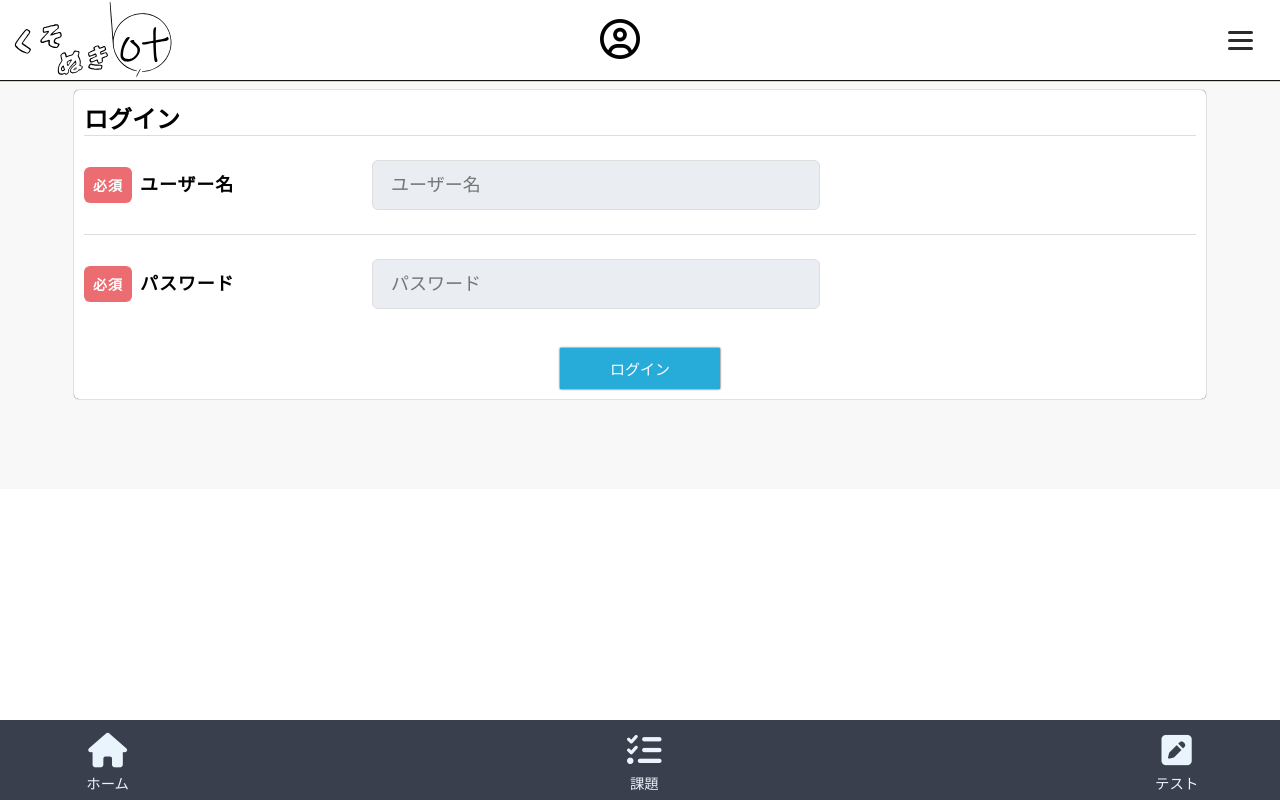
After one commit to yuuexa/KusonukiBOT, a Flask app: page /login in a window 1280 px wide. The commit adds this page. Run offline with Flask 3, Linux system fonts and the light colour scheme; some libraries are stand-ins or nearby versions.

Commit message:
[EDIT] [ADD]

```diff
--- a/KusonukiBOT/__init__.py
+++ b/KusonukiBOT/__init__.py
@@ -1,10 +1,15 @@
 from flask import Flask
+import os
+from flask_login import LoginManager
 from flask_sqlalchemy import SQLAlchemy
 
 app = Flask(__name__)
 app.config.from_object('config')
+app.config['SECRET_KEY'] = os.urandom(24)
 
 db = SQLAlchemy(app)
+login = LoginManager(app)
+login.login_view = 'login'
 from .models import user
 
 import KusonukiBOT.views
--- a/KusonukiBOT/message.py
+++ b/KusonukiBOT/message.py
@@ -60,9 +60,9 @@ def handle_message(event):
     else:
         user = User.query.get(event.source.user_id)
         if message == 'サイト':
-            reply_message = web_button('下記をクリックしてサイトを開きます', '', '')
+            reply_message = web_button(f'下記をクリックしてサイトを開きます\n〚ユーザー名〛{profile.display_name}\n〚パスワード〛{event.source.user_id[0:4]}', '', '')
         elif message == '設定':
-            reply_message = web_button('下記をクリックして設定を行います', 'setting', event.source.user_id)
+            reply_message = web_button(f'下記をクリックして設定を行います', 'setting', event.source.user_id)
         elif message == '課題':
             if len(args) == 1:
                 assignments = Assignment.query.filter(or_(Assignment.group == user.group, Assignment.group == 'ALL'), Assignment.deadline >= datetime.datetime.today()).order_by(desc(Assignment.deadline)).all()
--- a/KusonukiBOT/models/user.py
+++ b/KusonukiBOT/models/user.py
@@ -1,7 +1,8 @@
 from KusonukiBOT import db
 from datetime import datetime
+from flask_login import UserMixin
 
-class User(db.Model):
+class User(UserMixin, db.Model):
     __tablename__ = 'user'
     id = db.Column(db.String, primary_key = True)  # ユーザーID
     name = db.Column(db.String(255))  # 名前
--- a/KusonukiBOT/static/css/layout.css
+++ b/KusonukiBOT/static/css/layout.css
@@ -28,6 +28,55 @@ header {
 }
 header img{
     height: 90px;
+}
+.dropdown {
+    position: absolute;
+    display: inline-block;
+    top: 0;
+    right: 50%;
+}
+.dropbtn {
+    height: 80px;
+    font-size: 40px;
+    background-color: #ffffff;
+    border: none;
+    cursor: pointer;
+}
+.dropbtn img {
+    height: 80%;
+    border-radius: 50%;
+}
+.dropbtn img:hover {
+    transition: all 0.4s;
+    box-shadow: 3px 3px 0 #2b2b2b;
+}
+.dropbtn:hover {
+    transition: all 0.4s;
+    color: #5b7e91;
+    opacity: 0.8;
+}
+.dropdown-content {
+    display: none;
+    position: absolute;
+    background-color: #f9f9f9;
+    min-width: 160px;
+    box-shadow: 0px 8px 16px 0px rgba(0,0,0,0.2);
+    z-index: 1;
+}
+.dropdown-content a {
+    color: #000b00;
+    padding: 12px 15px;
+    text-decoration: none;
+    display: block;
+}
+.dropdown-content i {
+    padding: 5px;
+}
+.dropdown-content a:hover {
+    background-color: #e5e4e6;
+}
+.dropdown:hover .dropdown-content {
+    display: block;
 }
 .menu-btn {
     position: fixed;
@@ -248,6 +297,7 @@ h1 {
     opacity: 0.8;
 }
 .search_box {
+    z-index: 99;
     padding: 10px;
 }
 .search_box i {
--- a/KusonukiBOT/templates/common/layout.html
+++ b/KusonukiBOT/templates/common/layout.html
@@ -13,6 +13,22 @@
       <body>
         <header>
             <img src="../../static/images/くそぬきbot.svg">
+            <div class="dropdown">
+                {% if current_user.is_anonymous %}
+                <button class="dropbtn"><i class="fa-regular fa-circle-user fa-shake"></i></button>
+                {% else %}
+                <button class="dropbtn"><img src="{{ current_user.avatar }}" alt="{{ current_user.name }}"></button>
+                {% endif %}
+                <div class="dropdown-content">
+                    {% if current_user.is_anonymous %}
+                    <a href="/login"><i class="fa-solid fa-right-to-bracket"></i>ログイン</a>
+                    {% else %}
+                    <a href="{{ url_for('user_detail', id=current_user.id) }}">{{ current_user.year }}{{ current_user.group }} {{ current_user.name }}</a>
+                    <a href="/logout"><i class="fa-solid fa-circle-plus"></i>ログアウト</a>
+                    <a href="{{ url_for('user_edit', id=current_user.id) }}"><i class="fa-solid fa-gears"></i>設定</a>
+                    {% endif %}
+                </div>
+            </div>
             <div class="hamburger-menu">
                 <input type="checkbox" id="menu-btn-check">
                 <label for="menu-btn-check" class="menu-btn"><span></span></label>
--- /dev/null
+++ b/KusonukiBOT/templates/login.html
@@ -0,0 +1,26 @@
+{% extends "common/layout.html" %}
+
+{% block content %}
+<div class="container">
+    <div class="sub-grid">
+        <div class="grid-item">
+            <h2>ログイン</h2>
+            <form method="POST" class="Form">
+                <div class="Form-Item">
+                    <p class="Form-Item-Label">
+                        <span class="Form-Item-Label-Required">必須</span>ユーザー名
+                    </p>
+                    <input name="name" type="text" class="Form-Item-Input" placeholder="ユーザー名" required>
+                </div>
+                <div class="Form-Item">
+                    <p class="Form-Item-Label">
+                        <span class="Form-Item-Label-Required">必須</span>パスワード
+                    </p>
+                    <input name="password" type="password" class="Form-Item-Input" placeholder="パスワード" minlength="4" maxlength="4">
+                </div>
+                <input type="submit" class="Form-Btn" value="ログイン">
+            </form>
+        </div>
+    </div>
+</div>
+{% endblock %}
--- a/KusonukiBOT/templates/user_detail.html
+++ b/KusonukiBOT/templates/user_detail.html
@@ -9,10 +9,6 @@
             <div class="user-detail">
                 <img src="{{ user.avatar }}">
                 <table class="table">
-                    <tr>
-                        <th>ID</th>
-                        <td>{{ user.id }}</td>
-                    </tr>
                     <tr>
                         <th>名前</th>
                         <td>{{ user.name }}</td>
--- a/KusonukiBOT/views.py
+++ b/KusonukiBOT/views.py
@@ -1,7 +1,8 @@
 from flask import render_template, request, redirect, url_for, session
 from flask_login import LoginManager, UserMixin, login_user, login_required, logout_user, current_user
-from sqlalchemy import desc
-from KusonukiBOT import app, db
+from werkzeug.urls import url_parse
+from sqlalchemy import desc, or_, and_
+from KusonukiBOT import app, db, login
 from KusonukiBOT.models.user import User
 from KusonukiBOT.models.assignment import Assignment
 from KusonukiBOT.models.timetable import Timetable
@@ -11,51 +12,93 @@ from KusonukiBOT.models.message import Message
 import datetime
 import platform
 
-login_manager = LoginManager()
-login_manager.init_app(app)
 app.config['SECRET_KEY'] = "secret"
 
 weekday = ['月', '火', '水', '木', '金', '月', '月']
 
-@login_manager.user_loader
-def load_user(user_id):
-    return User.query.get(int(user_id))
+today = datetime.datetime.today().date()
+
+@login.user_loader
+def load_user(id):
+  return User.query.get(id)
+
+@app.get('/login')
+def login():
+    if current_user.is_authenticated:
+        return redirect('/')
+    else:
+        return render_template('login.html')
+
+@app.post('/login')
+def post_login():
+    username = request.form.get('name')
+    password = request.form.get('password')
+    user = User.query.filter_by(name=username).first()
+    if not user:
+        return redirect('/login')
+    elif user.id[0:4] == password:
+        login_user(user)
+        next_page = request.args.get('next')
+      # 遷移先が存在しない場合もしくはそのurlのnetloc(ファーストレベルのドメイン)がある場合
+        if not next_page or url_parse(next_page).netloc != '':
+            # トップページにリダイレクト
+            next_page = url_for('index')
+        # アクセスしようとしていたページにリダイレクトバック
+        return redirect(next_page)
+    else:
+        return redirect('/login')
+
+@app.route('/logout')
+def logout():
+    logout_user()
+    return redirect('/login')
 
 @app.route('/')
+@login_required
 def index():
-    day = datetime.datetime.today() + datetime.timedelta(days=1)
-    assignments = Assignment.query.filter(Assignment.deadline >= datetime.datetime.today()).order_by(Assignment.deadline, Assignment.name).all()
-    assignments_today = Assignment.query.filter(Assignment.deadline == datetime.datetime.today().strftime('%Y-%m-%d')).order_by(Assignment.deadline, Assignment.name).all()
+    if datetime.datetime.now().hour >= 0 and datetime.datetime.now().hour < 18:
+        day = today
+        quiz = Quiz.query.filter(and_(Quiz.implementation_date == day, Quiz.group.in_([current_user.group, 'ALL']))).order_by(Quiz.subject, Quiz.name).all()
+    else:
+        day = today + datetime.timedelta(days=1)
+        quiz = Quiz.query.filter(and_(Quiz.implementation_date == day, Quiz.group.in_([current_user.group, 'ALL']))).order_by(Quiz.subject, Quiz.name).all()
+    assignments = Assignment.query.filter(and_(Assignment.deadline >= datetime.date.today(), Assignment.group.in_([current_user.group, 'ALL']))).order_by(Assignment.deadline, Assignment.name).all()
+    assignments_today = Assignment.query.filter(and_(Assignment.deadline == today.strftime('%Y-%m-%d'), Assignment.group.in_([current_user.group, 'ALL']))).order_by(Assignment.deadline, Assignment.name).all()
     assignments_today_list = []
     for i in assignments_today:
         assignments_today_list.append(i.name)
     print(', '.join(assignments_today_list))
-    timetable_c = Timetable.query.filter(Timetable.week_day == f'C{weekday[day.weekday()]}').first()
-    timetable_d = Timetable.query.filter(Timetable.week_day == f'D{weekday[day.weekday()]}').first()
-    return render_template('index.html', assignments_today_list=', '.join(assignments_today_list), assignments=assignments, timetable_c=timetable_c, timetable_d=timetable_d, datetime=datetime, len=len)
+    timetable_c = Timetable.query.filter(Timetable.week_day == f'C{weekday[day.weekday()]}', Timetable.group == current_user.group).first()
+    timetable_d = Timetable.query.filter(Timetable.week_day == f'D{weekday[day.weekday()]}', Timetable.group == current_user.group).first()
+    return render_template('index.html', assignments_today_list=', '.join(assignments_today_list), quiz=quiz, assignments=assignments, timetable_c=timetable_c, timetable_d=timetable_d, datetime=datetime, len=len)
 
 @app.route('/forms')
+@login_required
 def forms():
     return render_template('forms.html', datetime=datetime)
 
 # user
 @app.route('/users')
+@login_required
 def user_list():
     users = User.query.order_by(User.created_at).all()
     return render_template('user_list.html', users=users)
 
 @app.route('/users/<id>')
+@login_required
 def user_detail(id):
     user = User.query.get_or_404(id)
     messages = Message.query.filter(Message.user_id == id).order_by(desc(Message.created_at)).all()
     return render_template('user_detail.html', user=user, messages=messages)
 
 @app.get('/users/<id>/edit')
+@login_required
 def user_edit(id):
     user = User.query.get(id)
     return render_template('user_edit.html', user=user)
 
 @app.post('/users/<id>/update')
+@login_required
 def user_update(id):
     user = User.query.get(id)  # 更新するデータをDBから取得
     user.name = request.form.get('name')
@@ -69,6 +112,7 @@ def user_update(id):
     return redirect(url_for('user_list'))
 
 @app.post('/users/<id>/delete')
+@login_required
 def user_delete(id):
     user = User.query.get(id)
     db.session.delete(user)
@@ -76,10 +120,12 @@ def user_delete(id):
     return redirect(url_for('user_list'))
 
 @app.get('/add_user')
+@login_required
 def add_user():
     return render_template('add_user.html')
 
 @app.post('/add_user')
+@login_required
 def post_user():
     form_name = request.form.get('name')  # str
     form_avatar = request.form.get('avatar')  # str
@@ -102,8 +148,8 @@ def post_user():
 # assignment
 @app.route('/assignments')
 def assignment_list():
-    assignments_today = Assignment.query.filter(Assignment.deadline >= datetime.date.today()).order_by(Assignment.deadline, Assignment.name).all()
-    assignments_yesterday = Assignment.query.filter(Assignment.deadline < datetime.date.today()).order_by(Assignment.deadline, Assignment.name).all()
+    assignments_today = Assignment.query.filter(and_(Assignment.deadline >= datetime.date.today(), Assignment.group.in_([current_user.group, 'ALL']))).order_by(Assignment.deadline, Assignment.name).all()
+    assignments_yesterday = Assignment.query.filter(and_(Assignment.deadline < datetime.date.today(), Assignment.group.in_([current_user.group, 'ALL']))).order_by(Assignment.deadline, Assignment.name).all()
     assignments = Assignment.query.order_by(Assignment.deadline, Assignment.name).all()
     return render_template('assignment_list.html', assignments_today=assignments_today, assignments_yesterday=assignments_yesterday, assignments=assignments)
 
@@ -162,8 +208,8 @@ def post_assignment():
 # quiz
 @app.route('/quiz')
 def quiz_list():
-    quiz_today = Quiz.query.filter(Quiz.implementation_date >= datetime.date.today()).order_by(Quiz.implementation_date, Quiz.name).all()
-    quiz_yesterday = Quiz.query.filter(Quiz.implementation_date < datetime.date.today()).order_by(Quiz.implementation_date, Quiz.name).all()
+    quiz_today = Quiz.query.filter(and_(Quiz.implementation_date >= datetime.date.today(), Quiz.group.in_([current_user.group, 'ALL']))).order_by(Quiz.implementation_date, Quiz.name).all()
+    quiz_yesterday = Quiz.query.filter(and_(Quiz.implementation_date < datetime.date.today(), Quiz.group.in_([current_user.group, 'ALL']))).order_by(Quiz.implementation_date, Quiz.name).all()
     quiz = Quiz.query.order_by(Quiz.implementation_date, Quiz.name).all()
     return render_template('quiz_list.html', quiz_today=quiz_today, quiz_yesterday=quiz_yesterday, quiz=quiz)
 
```
Also changed, not shown: KusonukiBOT/templates/index.html (+41 -6 lines), instance/kusonuki.db.
